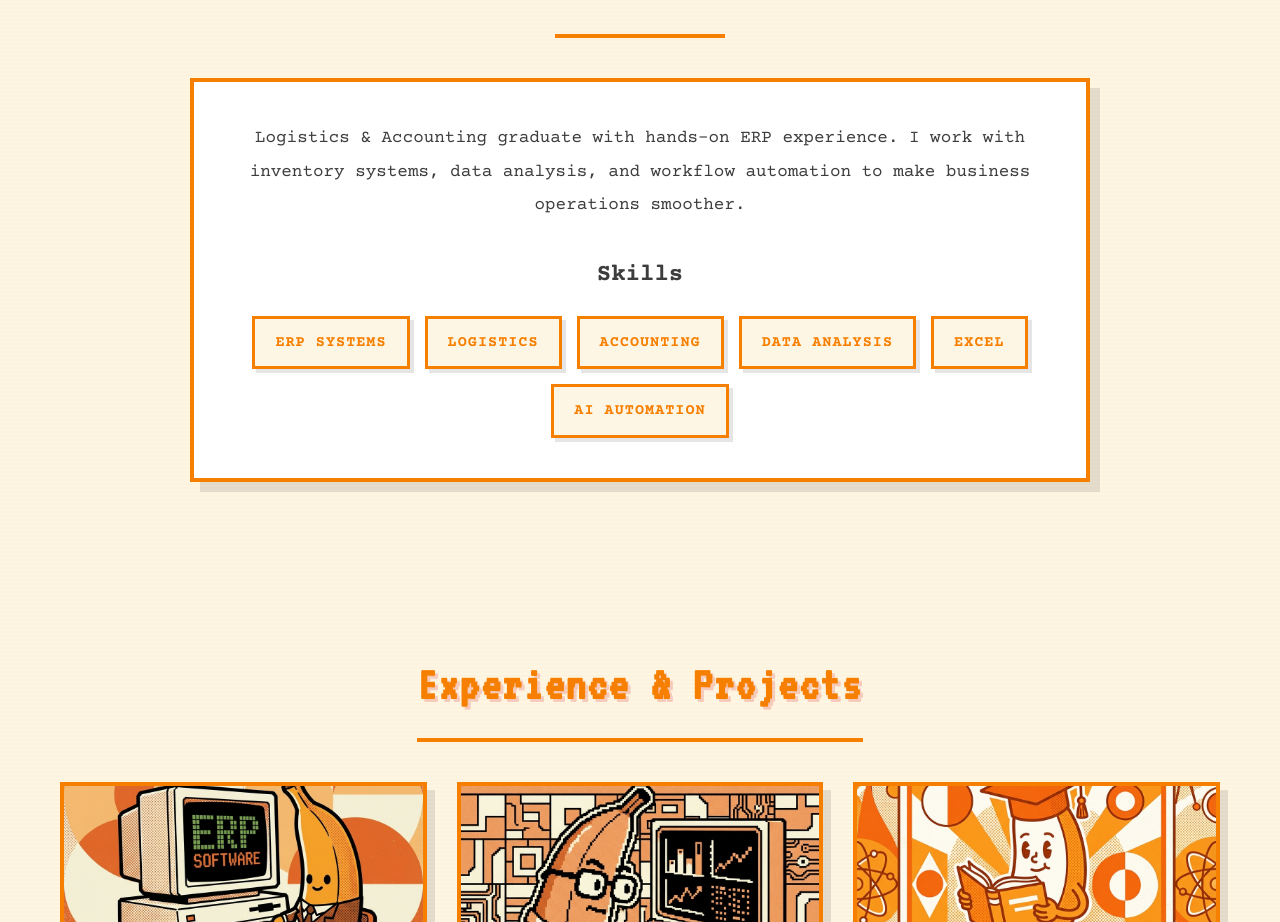
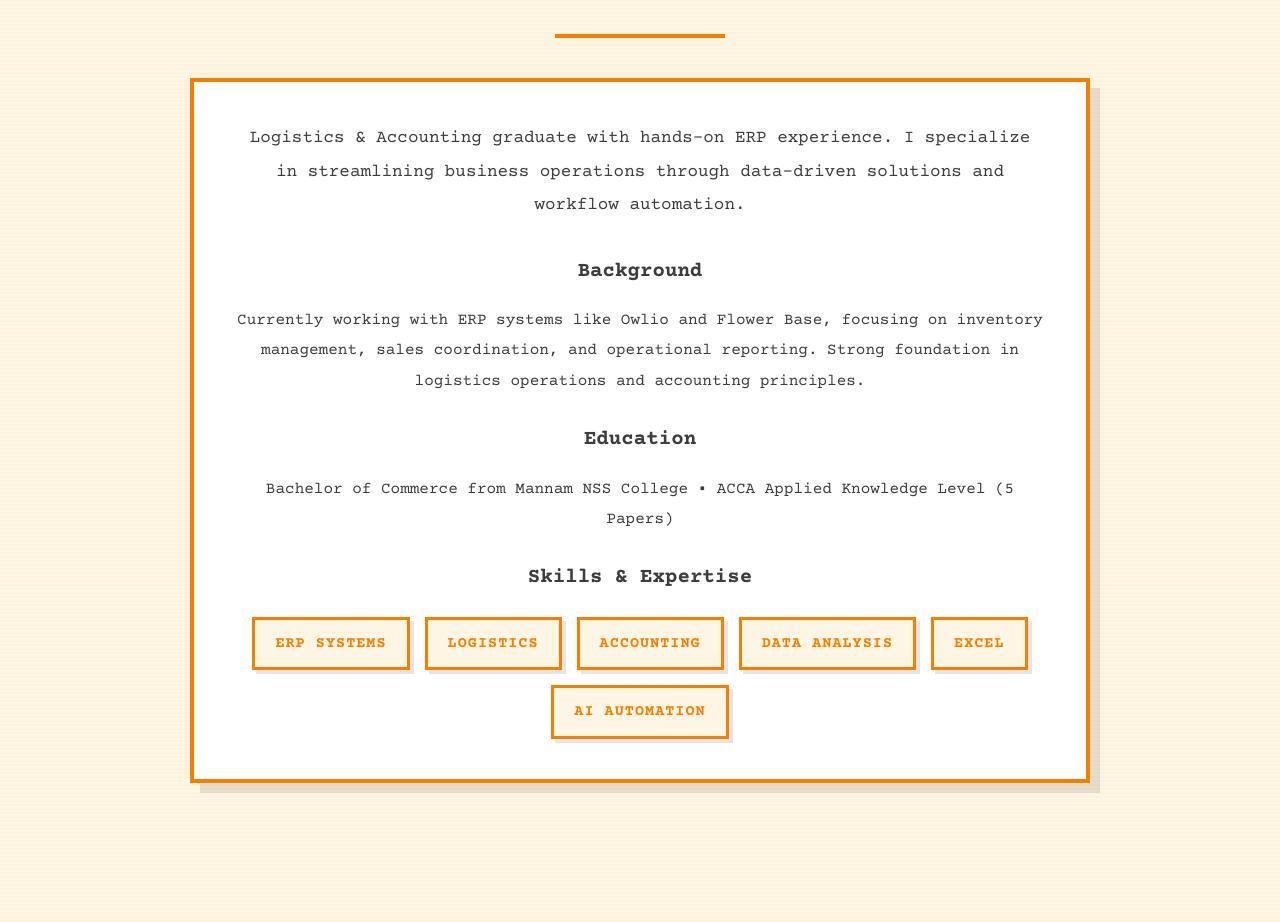
Before and after one commit to ledgerly111/AADHIL-SALIM, a React (Vite) app: page / in a window 1280 px wide. Shown: the part 942-1864 px from the top of the page. Built offline with nearby package versions, Linux system fonts and the light colour scheme.

Commit message:
Update About section with detailed headers and structured content

```diff
--- a/src/components/About.jsx
+++ b/src/components/About.jsx
@@ -5,10 +5,21 @@ function About() {
       <div className="about-content">
         <p className="about-text">
           Logistics & Accounting graduate with hands-on ERP experience.
-          I work with inventory systems, data analysis, and workflow automation to make business operations smoother.
+          I specialize in streamlining business operations through data-driven solutions and workflow automation.
         </p>
 
-        <h3 style={{ color: 'var(--text-color)', marginBottom: '20px', fontSize: '1.5rem', marginTop: '30px' }}>Skills</h3>
+        <h3 style={{ color: 'var(--text-color)', marginBottom: '15px', fontSize: '1.3rem', marginTop: '30px' }}>Background</h3>
+        <p className="about-text" style={{ fontSize: '1rem', marginBottom: '25px' }}>
+          Currently working with ERP systems like Owlio and Flower Base, focusing on inventory management,
+          sales coordination, and operational reporting. Strong foundation in logistics operations and accounting principles.
+        </p>
+
+        <h3 style={{ color: 'var(--text-color)', marginBottom: '15px', fontSize: '1.3rem' }}>Education</h3>
+        <p className="about-text" style={{ fontSize: '1rem', marginBottom: '25px' }}>
+          Bachelor of Commerce from Mannam NSS College • ACCA Applied Knowledge Level (5 Papers)
+        </p>
+
+        <h3 style={{ color: 'var(--text-color)', marginBottom: '20px', fontSize: '1.3rem' }}>Skills & Expertise</h3>
         <div className="skills-container">
           <span className="skill-tag">ERP Systems</span>
           <span className="skill-tag">Logistics</span>
```
